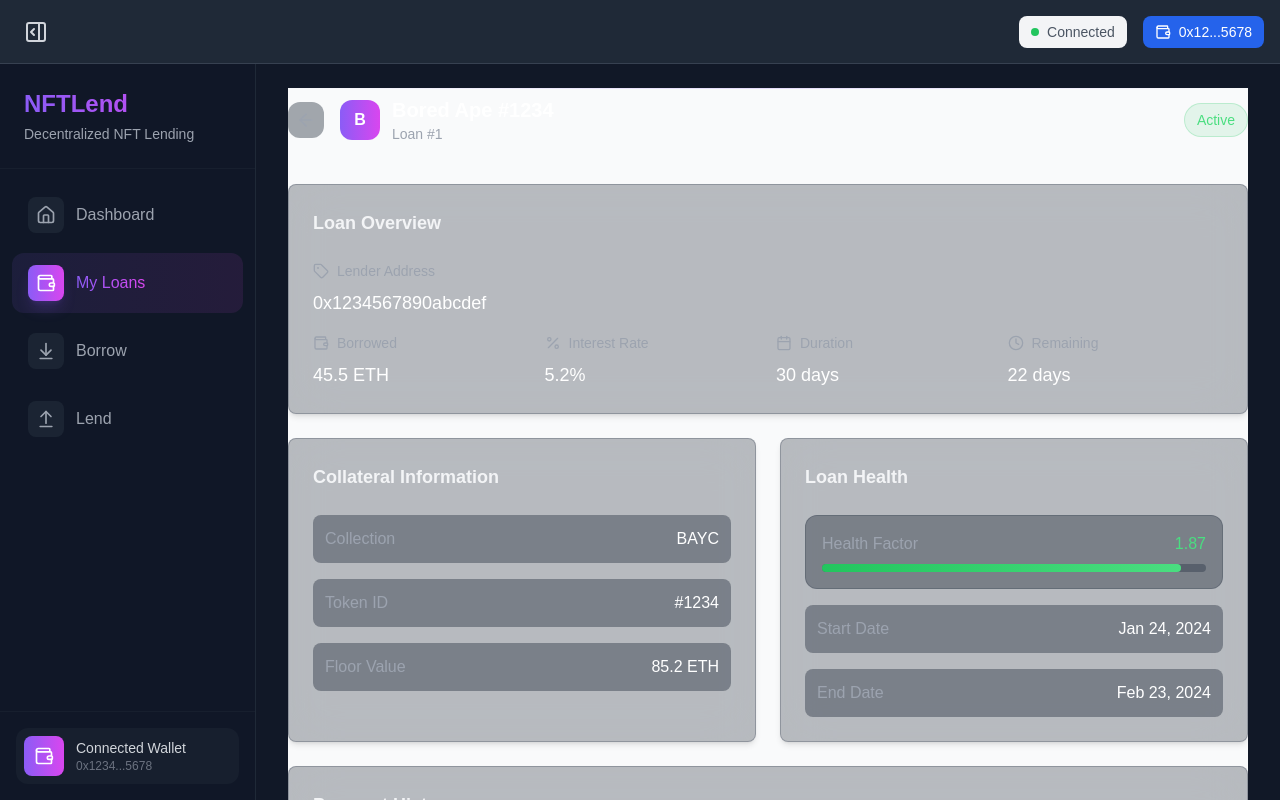
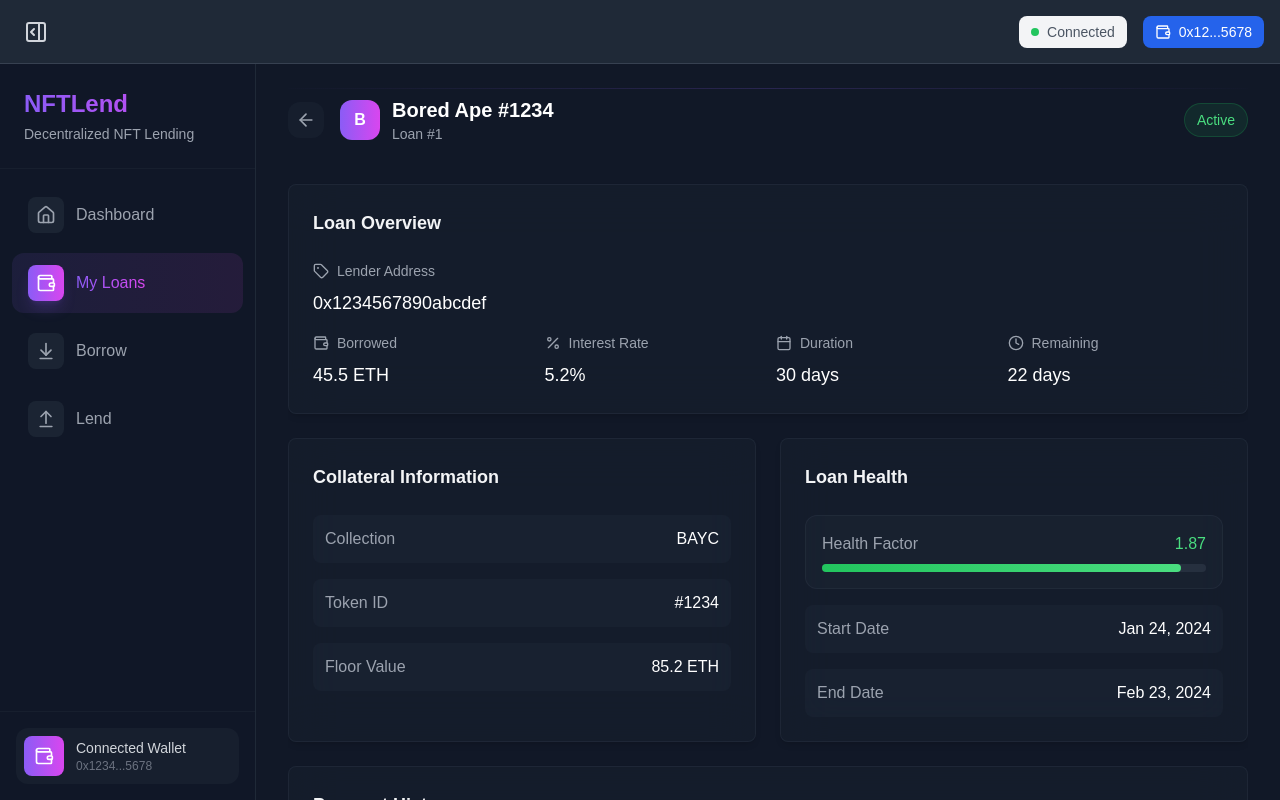
Before and after one commit to Arulselvan-65/NFTLend, a Next.js app in the folder frontend/: page /dashboard/myloans/1/details in a window 1280 px wide. Shown: the top 800 px of the page. Built offline with nearby package versions, Linux system fonts and the light colour scheme.

Commit message:
fix: resolve dark mode error

```diff
--- a/frontend/app/dashboard/myloans/[id]/details/page.tsx
+++ b/frontend/app/dashboard/myloans/[id]/details/page.tsx
@@ -39,7 +39,7 @@ export default function LoanDetailsPage() {
   });
 
   return (
-    <div className="min-h-screen bg-gray-50 dark:bg-gray-900 relative overflow-hidden">
+    <div className="min-h-screen bg-gray-900 relative overflow-hidden">
       <div className="fixed top-0 left-0 w-full h-full overflow-hidden z-0">
         <div className="absolute top-[-10%] left-[-10%] w-[800px] h-[800px] bg-gradient-radial from-violet-600/20 via-transparent to-transparent rounded-full blur-3xl animate-pulse-slow"></div>
         <div className="absolute bottom-[-20%] right-[-10%] w-[800px] h-[800px] bg-gradient-radial from-blue-600/20 via-transparent to-transparent rounded-full blur-3xl animate-pulse-slow delay-500"></div>
```
